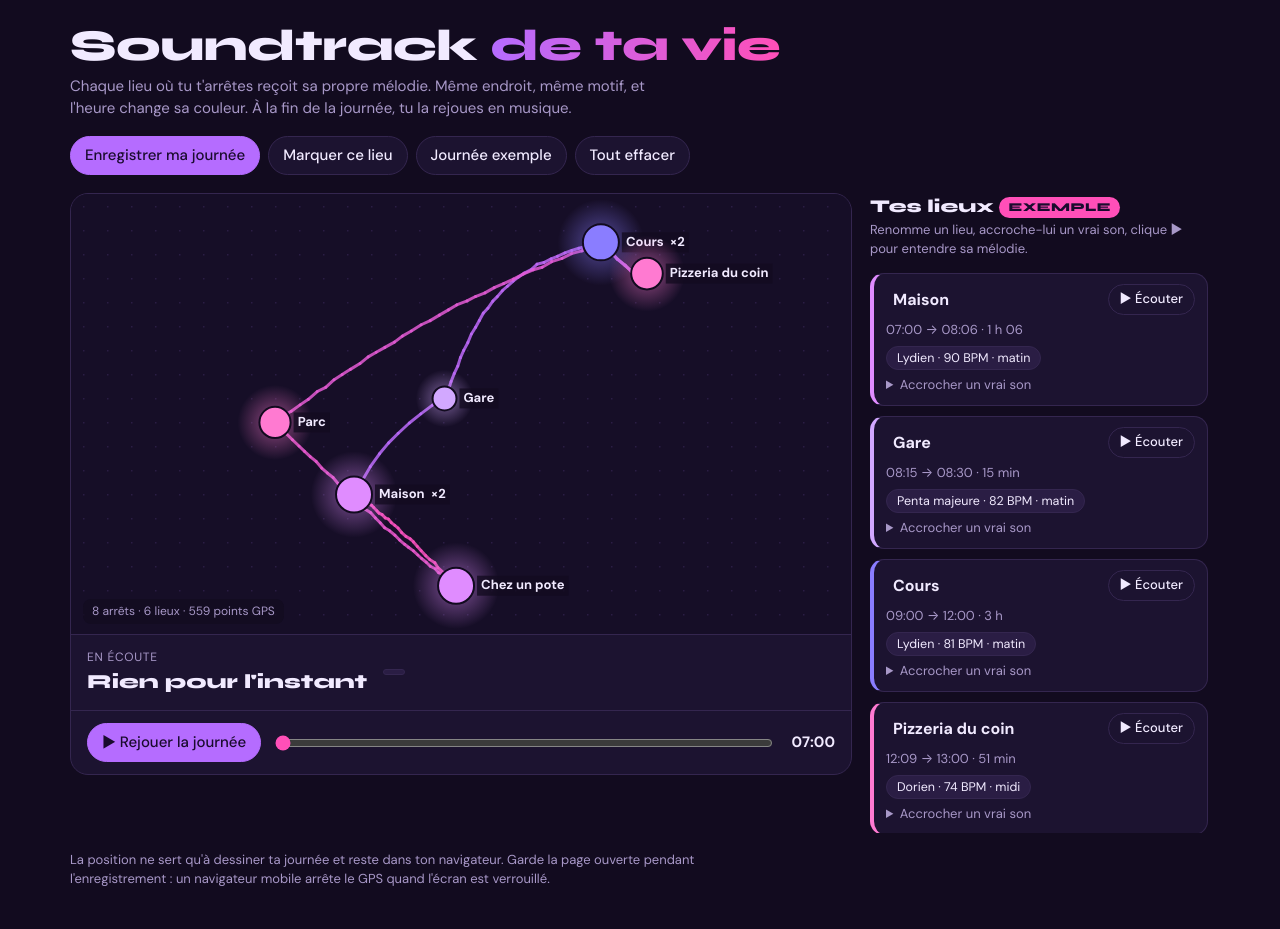
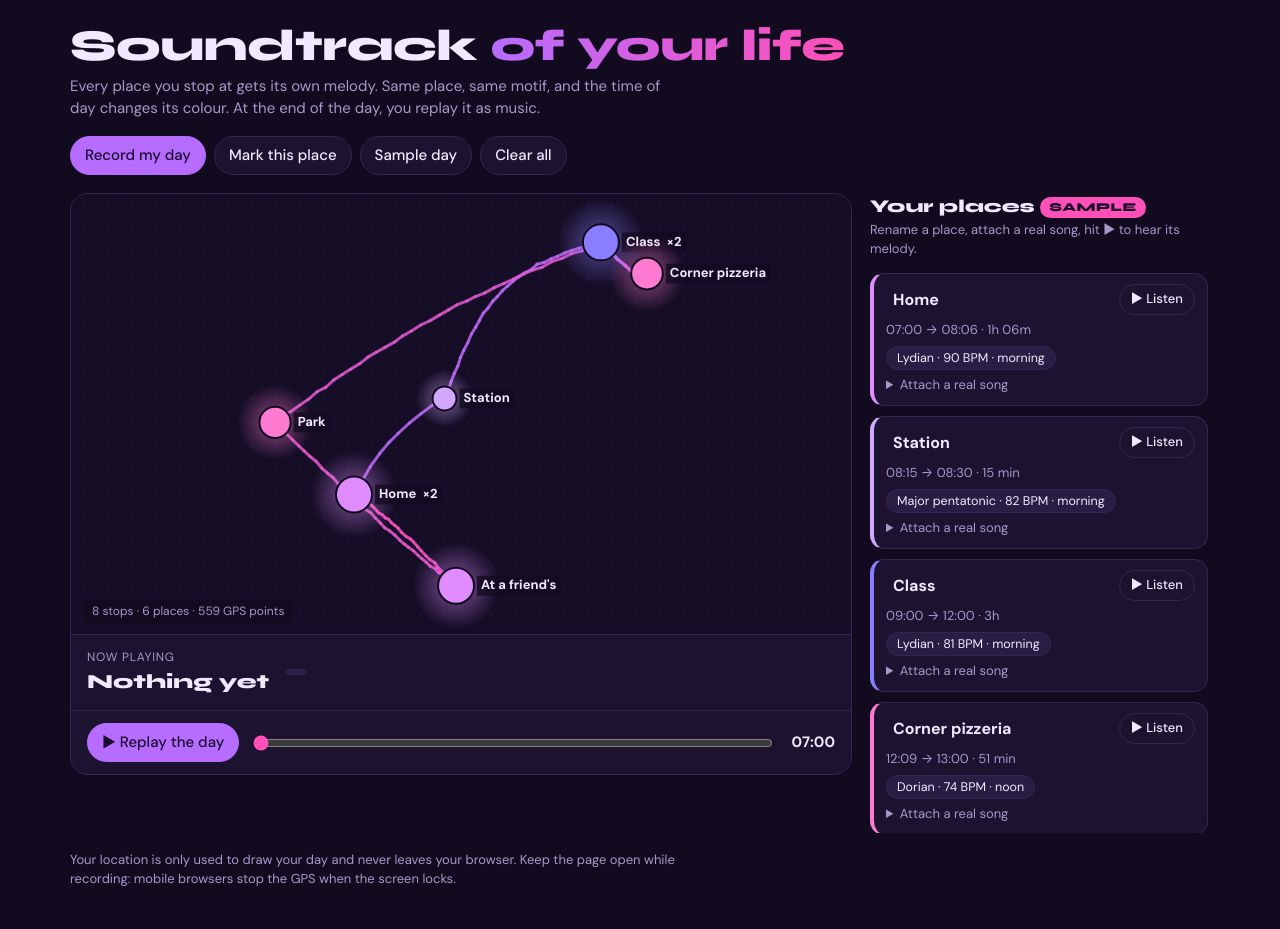
Before and after one commit to razzgui/soundtrack-de-ta-vie, a plain HTML site: page index.html in a window 1280 px wide. Drawn offline with Linux system fonts and the light colour scheme.

Commit message:
page traduite lfm

```diff
--- a/index.html
+++ b/index.html
@@ -1,14 +1,14 @@
 <!DOCTYPE html>
-<html lang="fr">
+<html lang="en">
 <head>
 <meta charset="utf-8">
 <meta name="viewport" content="width=device-width, initial-scale=1">
-<title>Soundtrack de ta vie</title>
+<title>Soundtrack of Your Life</title>
 <link rel="preconnect" href="https://fonts.googleapis.com">
 <link rel="preconnect" href="https://fonts.gstatic.com" crossorigin>
 <link href="https://fonts.googleapis.com/css2?family=Syne:wght@600;800&family=DM+Sans:opsz,wght@9..40,400;9..40,500;9..40,700&display=swap" rel="stylesheet">
 <style>
-/* Plan : nuit violette, une carte-canvas au centre, la liste des lieux à droite, la barre de replay dessous. Thème sombre unique, assumé. */
+/* Plan: purple night, canvas map in the middle, list of places on the right, replay bar below. Single dark theme on purpose. */
 :root{
   --bg:#120b1f;
   --surface:#1c1330;
@@ -78,75 +78,75 @@ footer{color:var(--muted);font-size:13px;max-width:75ch}
 <div class="wrap">
   <header>
     <div>
-      <h1>Soundtrack <span>de ta vie</span></h1>
-      <p class="sub">Chaque lieu où tu t'arrêtes reçoit sa propre mélodie. Même endroit, même motif, et l'heure change sa couleur. À la fin de la journée, tu la rejoues en musique.</p>
+      <h1>Soundtrack <span>of your life</span></h1>
+      <p class="sub">Every place you stop at gets its own melody. Same place, same motif, and the time of day changes its colour. At the end of the day, you replay it as music.</p>
     </div>
     <div class="controls">
-      <button id="btnRec" class="primary" type="button">Enregistrer ma journée</button>
-      <button id="btnMark" type="button">Marquer ce lieu</button>
-      <button id="btnDemo" type="button">Journée exemple</button>
-      <button id="btnClear" type="button">Tout effacer</button>
+      <button id="btnRec" class="primary" type="button">Record my day</button>
+      <button id="btnMark" type="button">Mark this place</button>
+      <button id="btnDemo" type="button">Sample day</button>
+      <button id="btnClear" type="button">Clear all</button>
     </div>
   </header>
 
   <div id="note" class="note" role="status"></div>
 
   <div class="main">
-    <section class="mapcard" aria-label="Carte de la journée">
+    <section class="mapcard" aria-label="Map of the day">
       <div class="mapwrap" id="mapwrap">
         <canvas id="map"></canvas>
         <div class="legend" id="legend"></div>
       </div>
       <div class="now" aria-live="polite">
         <div>
-          <div class="lbl">En écoute</div>
-          <div class="name" id="nowName">Rien pour l'instant</div>
+          <div class="lbl">Now playing</div>
+          <div class="name" id="nowName">Nothing yet</div>
         </div>
         <span class="chip" id="nowChip" hidden></span>
         <span id="nowSong"></span>
       </div>
       <div class="replay">
-        <button id="btnReplay" class="primary" type="button">▶ Rejouer la journée</button>
-        <input id="scrub" type="range" min="0" max="1000" value="0" aria-label="Position dans la journée">
+        <button id="btnReplay" class="primary" type="button">▶ Replay the day</button>
+        <input id="scrub" type="range" min="0" max="1000" value="0" aria-label="Position in the day">
         <span class="clock" id="clock">--:--</span>
       </div>
     </section>
 
-    <aside class="list" id="list" aria-label="Lieux de la journée"></aside>
+    <aside class="list" id="list" aria-label="Places of the day"></aside>
   </div>
 
-  <footer>La position ne sert qu'à dessiner ta journée et reste dans ton navigateur. Garde la page ouverte pendant l'enregistrement : un navigateur mobile arrête le GPS quand l'écran est verrouillé.</footer>
+  <footer>Your location is only used to draw your day and never leaves your browser. Keep the page open while recording: mobile browsers stop the GPS when the screen locks.</footer>
 </div>
 
 <script>
 (() => {
 const $ = s => document.querySelector(s);
-const STORE = 'sdtv-v1';
+const STORE = 'sdtv-en-v1';
 const PALETTE = ['#b56cff','#ff4fb8','#8a7dff','#e08cff','#ff7ad1','#7a63ff','#d2a8ff','#ff9be0'];
 
-/* ---------- utilitaires ---------- */
+/* ---------- utils ---------- */
 function mulberry32(a){return function(){a|=0;a=a+0x6D2B79F5|0;let t=Math.imul(a^a>>>15,1|a);t=t+Math.imul(t^t>>>7,61|t)^t;return((t^t>>>14)>>>0)/4294967296;};}
 function hashStr(s){let h=2166136261;for(let i=0;i<s.length;i++){h^=s.charCodeAt(i);h=Math.imul(h,16777619);}return h>>>0;}
 function dist(a,b){const r=Math.PI/180,R=6371000;const dLat=(b.lat-a.lat)*r,dLng=(b.lng-a.lng)*r*Math.cos((a.lat+b.lat)/2*r);return R*Math.hypot(dLat,dLng);}
 function keyFor(lat,lng){return Math.round(lat*1500)+':'+Math.round(lng*1000);}
 function colorFor(key){return PALETTE[hashStr(key)%PALETTE.length];}
-function fmt(t){return new Date(t).toLocaleTimeString('fr-CH',{hour:'2-digit',minute:'2-digit'});}
-function dur(ms){const m=Math.round(ms/60000);return m<60?m+' min':Math.floor(m/60)+' h'+(m%60?' '+String(m%60).padStart(2,'0'):'');}
+function fmt(t){return new Date(t).toLocaleTimeString('en-GB',{hour:'2-digit',minute:'2-digit'});}
+function dur(ms){const m=Math.round(ms/60000);return m<60?m+' min':Math.floor(m/60)+'h'+(m%60?' '+String(m%60).padStart(2,'0')+'m':'');}
 function note(msg){const n=$('#note');n.textContent=msg;n.classList.toggle('show',!!msg);}
 
-/* ---------- musique ---------- */
+/* ---------- music ---------- */
 const MODES={
-  'Lydien':[0,2,4,6,7,9,11],'Ionien':[0,2,4,5,7,9,11],'Penta majeure':[0,2,4,7,9],
-  'Mixolydien':[0,2,4,5,7,9,10],'Dorien':[0,2,3,5,7,9,10],'Éolien':[0,2,3,5,7,8,10],
-  'Phrygien':[0,1,3,5,7,8,10],'Penta mineure':[0,3,5,7,10],'Mineur harmonique':[0,2,3,5,7,8,11]
+  'Lydian':[0,2,4,6,7,9,11],'Ionian':[0,2,4,5,7,9,11],'Major pentatonic':[0,2,4,7,9],
+  'Mixolydian':[0,2,4,5,7,9,10],'Dorian':[0,2,3,5,7,9,10],'Aeolian':[0,2,3,5,7,8,10],
+  'Phrygian':[0,1,3,5,7,8,10],'Minor pentatonic':[0,3,5,7,10],'Harmonic minor':[0,2,3,5,7,8,11]
 };
 function modesForHour(h){
-  if(h<10) return ['Lydien','Ionien','Penta majeure'];
-  if(h<17) return ['Mixolydien','Dorien','Ionien','Penta majeure'];
-  if(h<21) return ['Dorien','Éolien','Penta mineure'];
-  return ['Phrygien','Éolien','Mineur harmonique'];
+  if(h<10) return ['Lydian','Ionian','Major pentatonic'];
+  if(h<17) return ['Mixolydian','Dorian','Ionian','Major pentatonic'];
+  if(h<21) return ['Dorian','Aeolian','Minor pentatonic'];
+  return ['Phrygian','Aeolian','Harmonic minor'];
 }
-function moment(h){return h<6?'nuit':h<10?'matin':h<14?'midi':h<18?'après-midi':h<22?'soir':'nuit';}
+function moment(h){return h<6?'night':h<10?'morning':h<14?'noon':h<18?'afternoon':h<22?'evening':'night';}
 function makeTheme(seedKey,hour){
   const rng=mulberry32(hashStr(seedKey));
   const root=45+Math.floor(rng()*10);
@@ -249,7 +249,7 @@ const Engine={
   }
 };
 
-/* ---------- données ---------- */
+/* ---------- data ---------- */
 function save(){try{localStorage.setItem(STORE,JSON.stringify(data));}catch(e){}}
 function load(){try{const d=JSON.parse(localStorage.getItem(STORE));return d&&Array.isArray(d.points)?d:null;}catch(e){return null;}}
 
@@ -257,8 +257,8 @@ function demo(){
   const base={lat:46.7245,lng:6.5320};
   const d0=new Date();d0.setHours(0,0,0,0);const H=h=>d0.getTime()+h*3600000;
   const spots={maison:[0,0],gare:[0.0040,0.0055],cours:[0.0105,0.0150],resto:[0.0092,0.0178],parc:[0.0030,-0.0048],pote:[-0.0038,0.0062]};
-  const plan=[['maison','Maison',7,8.1],['gare','Gare',8.25,8.5],['cours','Cours',9,12],['resto','Pizzeria du coin',12.15,13],
-              ['cours','Cours',13.15,16.4],['parc','Parc',17,17.8],['pote','Chez un pote',18.4,21.5],['maison','Maison',22,23]];
+  const plan=[['maison','Home',7,8.1],['gare','Station',8.25,8.5],['cours','Class',9,12],['resto','Corner pizzeria',12.15,13],
+              ['cours','Class',13.15,16.4],['parc','Park',17,17.8],['pote',"At a friend's",18.4,21.5],['maison','Home',22,23]];
   const rng=mulberry32(7),points=[],places=[];
   plan.forEach(([k,name,a,b],i)=>{
     const [dla,dln]=spots[k],lat=base.lat+dla,lng=base.lng+dln;
@@ -294,7 +294,7 @@ function mergePlaces(stays){
     if(prev){p={...prev,lat:s.lat,lng:s.lng,start:s.start,end:s.end};}
     else{
       const key=keyFor(s.lat,s.lng),same=old.concat(out).find(o=>o.key===key&&o.name);
-      p={id:'p'+s.start,key,lat:s.lat,lng:s.lng,start:s.start,end:s.end,name:same?same.name:'Lieu '+(out.filter(o=>!o.manual).length+1),song:'',url:''};
+      p={id:'p'+s.start,key,lat:s.lat,lng:s.lng,start:s.start,end:s.end,name:same?same.name:'Place '+(out.filter(o=>!o.manual).length+1),song:'',url:''};
     }
     out.push(p);
   });
@@ -304,7 +304,7 @@ function mergePlaces(stays){
 let data=load()||demo();
 const themeFor=p=>makeTheme(p.key,new Date(p.start).getHours());
 
-/* ---------- lecture ---------- */
+/* ---------- playback ---------- */
 let nowId=null;
 function playPlace(p){Engine.play(themeFor(p));nowId=p.id;updateNow();}
 function playRoute(t){Engine.play(routeTheme(new Date(t).getHours()));nowId='route';updateNow();}
@@ -318,18 +318,18 @@ function updateNow(){
   song.textContent='';
   if(nowId==='route'){
     const th=Engine.pending||Engine.theme;
-    $('#nowName').textContent='En route';chip.hidden=false;chip.textContent=th?th.mode+' · '+th.bpm+' BPM':'';
+    $('#nowName').textContent='On the move';chip.hidden=false;chip.textContent=th?th.mode+' · '+th.bpm+' BPM':'';
   }else if(p){
     const th=themeFor(p);
-    $('#nowName').textContent=p.name||'Lieu sans nom';chip.hidden=false;
+    $('#nowName').textContent=p.name||'Unnamed place';chip.hidden=false;
     chip.textContent=th.mode+' · '+th.bpm+' BPM · '+moment(th.hour);
     if(p.url&&/^https?:\/\//.test(p.url)){
-      const a=document.createElement('a');a.href=p.url;a.target='_blank';a.rel='noopener';a.textContent='♪ '+(p.song||'Ton son ici');song.appendChild(a);
+      const a=document.createElement('a');a.href=p.url;a.target='_blank';a.rel='noopener';a.textContent='♪ '+(p.song||'Your song');song.appendChild(a);
     }else if(p.song){song.textContent='♪ '+p.song;}
-  }else{$('#nowName').textContent='Rien pour l\'instant';chip.hidden=true;}
+  }else{$('#nowName').textContent='Nothing yet';chip.hidden=true;}
   document.querySelectorAll('.place').forEach(el=>{
     const on=el.dataset.id===nowId;el.classList.toggle('playing',on);
-    el.querySelector('.play').textContent=on?'■ Stop':'▶ Écouter';
+    el.querySelector('.play').textContent=on?'■ Stop':'▶ Listen';
   });
 }
 
@@ -373,9 +373,9 @@ function startReplay(){
   $('#btnReplay').textContent='❚❚ Pause';
   syncReplay();requestAnimationFrame(frame);
 }
-function stopReplay(){replay.on=false;$('#btnReplay').textContent='▶ Rejouer la journée';stopAll();}
+function stopReplay(){replay.on=false;$('#btnReplay').textContent='▶ Replay the day';stopAll();}
 
-/* ---------- carte ---------- */
+/* ---------- map ---------- */
 const cv=$('#map'),g=cv.getContext('2d');let W=0,Hh=0,dpr=1;
 function resize(){const r=$('#mapwrap').getBoundingClientRect();dpr=window.devicePixelRatio||1;W=r.width;Hh=r.height;cv.width=W*dpr;cv.height=Hh*dpr;g.setTransform(dpr,0,0,dpr,0,0);}
 new ResizeObserver(resize).observe($('#mapwrap'));resize();
@@ -405,7 +405,7 @@ function draw(now){
   g.clearRect(0,0,W,Hh);g.fillStyle='#160e27';g.fillRect(0,0,W,Hh);
   g.fillStyle='#2a1d44';for(let x=12;x<W;x+=24)for(let y=12;y<Hh;y+=24)g.fillRect(x,y,1.5,1.5);
   const P=projector();hits=[];
-  if(!P){g.fillStyle='#a898c8';g.font='15px DM Sans, sans-serif';g.textAlign='center';g.fillText('Lance l\'enregistrement ou la journée exemple',W/2,Hh/2);requestAnimationFrame(draw);return;}
+  if(!P){g.fillStyle='#a898c8';g.font='15px DM Sans, sans-serif';g.textAlign='center';g.fillText('Start recording or load the sample day',W/2,Hh/2);requestAnimationFrame(draw);return;}
   const pts=data.points,T=replay.segs.length&&(replay.on||replay.u>0)?timeAt(replay.u):null;
   if(pts.length>1){
     const t0=pts[0].t,t1=pts[pts.length-1].t||t0+1;
@@ -435,7 +435,7 @@ function draw(now){
     g.fillStyle=col;g.beginPath();g.arc(q.x,q.y,r,0,Math.PI*2);g.fill();
     g.strokeStyle='#120b1f';g.lineWidth=2;g.stroke();
     g.font='600 13px DM Sans, sans-serif';g.textAlign='left';g.textBaseline='middle';
-    const label=(p.name||'Lieu')+(list.length>1?'  ×'+list.length:'');
+    const label=(p.name||'Place')+(list.length>1?'  ×'+list.length:'');
     const tx=q.x+r+7,tw=g.measureText(label).width;
     g.fillStyle='rgba(18,11,31,.78)';g.fillRect(tx-4,q.y-10,tw+8,20);
     g.fillStyle='#f1eaff';g.fillText(label,tx,q.y);
@@ -454,29 +454,29 @@ cv.addEventListener('click',e=>{
   if(h){const cur=h.list.find(p=>p.id===nowId);togglePlace(cur||h.list[0]);}
 });
 
-/* ---------- liste ---------- */
+/* ---------- list ---------- */
 function renderList(){
   const el=$('#list');
   if(el.contains(document.activeElement)&&document.activeElement.tagName==='INPUT')return;
   el.innerHTML='';
   const h=document.createElement('div');
-  h.innerHTML='<h2>Tes lieux '+(data.demo?'<span class="badge">exemple</span>':'')+'</h2><p class="hint">Renomme un lieu, accroche-lui un vrai son, clique ▶ pour entendre sa mélodie.</p>';
+  h.innerHTML='<h2>Your places '+(data.demo?'<span class="badge">sample</span>':'')+'</h2><p class="hint">Rename a place, attach a real song, hit ▶ to hear its melody.</p>';
   el.appendChild(h);
   if(!data.places.length){
     const e=document.createElement('div');e.className='empty';
-    e.textContent=data.points.length?'Pas encore d\'arrêt détecté. Un lieu apparaît quand tu restes environ 4 minutes au même endroit.':'Aucun lieu pour l\'instant.';
+    e.textContent=data.points.length?'No stop detected yet. A place shows up once you stay about 4 minutes in the same spot.':'No places yet.';
     el.appendChild(e);
   }
   data.places.forEach(p=>{
     const th=themeFor(p),c=document.createElement('div');
     c.className='place';c.dataset.id=p.id;c.style.setProperty('--c',colorFor(p.key));
     c.innerHTML=`
-      <div class="row"><input class="pname" type="text" id="n-${p.id}" aria-label="Nom du lieu"><button class="play" type="button">▶ Écouter</button></div>
+      <div class="row"><input class="pname" type="text" id="n-${p.id}" aria-label="Place name"><button class="play" type="button">▶ Listen</button></div>
       <div class="row"><span class="time">${fmt(p.start)} → ${fmt(p.end)} · ${dur(p.end-p.start)}</span></div>
       <div class="row"><span class="chip">${th.mode} · ${th.bpm} BPM · ${moment(th.hour)}</span></div>
-      <details><summary>Accrocher un vrai son</summary><div class="fields">
-        <input type="text" id="s-${p.id}" placeholder="Titre – artiste" aria-label="Titre du son">
-        <input type="url" id="u-${p.id}" placeholder="Lien YouTube, Spotify…" aria-label="Lien du son">
+      <details><summary>Attach a real song</summary><div class="fields">
+        <input type="text" id="s-${p.id}" placeholder="Title – artist" aria-label="Song title">
+        <input type="url" id="u-${p.id}" placeholder="YouTube, Spotify link…" aria-label="Song link">
       </div></details>`;
     const n=c.querySelector('.pname'),s=c.querySelector('#s-'+p.id),u=c.querySelector('#u-'+p.id);
     n.value=p.name||'';s.value=p.song||'';u.value=p.url||'';
@@ -491,13 +491,13 @@ function renderList(){
 }
 function legend(){
   const n=data.places.length,keys=new Set(data.places.map(p=>p.key)).size;
-  $('#legend').textContent=data.points.length?`${n} arrêt${n>1?'s':''} · ${keys} lieu${keys>1?'x':''} · ${data.points.length} points GPS`:'';
+  $('#legend').textContent=data.points.length?`${n} stop${n>1?'s':''} · ${keys} place${keys>1?'s':''} · ${data.points.length} GPS points`:'';
 }
 function refresh(){buildSegs();renderList();legend();$('#btnReplay').disabled=!replay.total;if(!replay.on){replay.u=0;$('#scrub').value=0;$('#clock').textContent=replay.total?fmt(timeAt(0)):'--:--';}}
 
 /* ---------- GPS ---------- */
 let watchId=null;
-function setRec(on){const b=$('#btnRec');b.textContent=on?'■ Arrêter l\'enregistrement':'Enregistrer ma journée';b.classList.toggle('rec',on);b.classList.toggle('primary',!on);}
+function setRec(on){const b=$('#btnRec');b.textContent=on?'■ Stop recording':'Record my day';b.classList.toggle('rec',on);b.classList.toggle('primary',!on);}
 function onPos(pos){
   const pt={lat:pos.coords.latitude,lng:pos.coords.longitude,t:Date.now()};
   if(data.demo){data={points:[],places:[],demo:false};}
@@ -510,31 +510,31 @@ function onPos(pos){
 function onErr(e){
   stopGPS();
   note(e.code===1
-    ?'La localisation est refusée ici. Dans l\'aperçu Claude elle est toujours bloquée : héberge la page en HTTPS (GitHub Pages, Netlify…) pour enregistrer ta vraie journée. La journée exemple marche en attendant.'
-    :'Position introuvable pour le moment. Réessaie dehors ou avec le GPS activé.');
+    ?'Location access was denied. Allow it in your browser settings, or host the page over HTTPS (GitHub Pages, Netlify…). The sample day works in the meantime.'
+    :'Could not find your position. Try again outside or with GPS turned on.');
 }
 function startGPS(){
-  if(!('geolocation' in navigator)){note('Ton navigateur ne donne pas accès à la position.');return;}
-  try{watchId=navigator.geolocation.watchPosition(onPos,onErr,{enableHighAccuracy:true,maximumAge:10000,timeout:30000});setRec(true);note('Enregistrement en cours… garde la page ouverte.');}
+  if(!('geolocation' in navigator)){note("Your browser doesn't give access to your location.");return;}
+  try{watchId=navigator.geolocation.watchPosition(onPos,onErr,{enableHighAccuracy:true,maximumAge:10000,timeout:30000});setRec(true);note('Recording… keep this page open.');}
   catch(e){onErr({code:1});}
 }
 function stopGPS(){if(watchId!==null){try{navigator.geolocation.clearWatch(watchId);}catch(e){}}watchId=null;setRec(false);}
 
-/* ---------- boutons ---------- */
+/* ---------- buttons ---------- */
 $('#btnRec').addEventListener('click',()=>watchId===null?startGPS():(stopGPS(),note('')));
 $('#btnMark').addEventListener('click',()=>{
-  if(data.demo||!data.points.length){note('Lance d\'abord l\'enregistrement : il faut ta position actuelle pour marquer un lieu.');return;}
+  if(data.demo||!data.points.length){note('Start recording first: marking a place needs your current position.');return;}
   const l=data.points[data.points.length-1],t=Date.now();
   const key=keyFor(l.lat,l.lng),same=data.places.find(o=>o.key===key&&o.name);
-  data.places.push({id:'m'+t,key,lat:l.lat,lng:l.lng,start:t,end:t+300000,name:same?same.name:'Lieu marqué',song:'',url:'',manual:true});
+  data.places.push({id:'m'+t,key,lat:l.lat,lng:l.lng,start:t,end:t+300000,name:same?same.name:'Marked place',song:'',url:'',manual:true});
   data.places.sort((a,b)=>a.start-b.start);save();refresh();
 });
 $('#btnDemo').addEventListener('click',()=>{stopGPS();if(replay.on)stopReplay();stopAll();data=demo();save();refresh();note('');});
 let clearArmed=null;
 $('#btnClear').addEventListener('click',e=>{
   const b=e.currentTarget;
-  if(!clearArmed){b.textContent='Sûr ? Clique encore';clearArmed=setTimeout(()=>{b.textContent='Tout effacer';clearArmed=null;},3000);return;}
-  clearTimeout(clearArmed);clearArmed=null;b.textContent='Tout effacer';
+  if(!clearArmed){b.textContent='Sure? Click again';clearArmed=setTimeout(()=>{b.textContent='Clear all';clearArmed=null;},3000);return;}
+  clearTimeout(clearArmed);clearArmed=null;b.textContent='Clear all';
   stopGPS();if(replay.on)stopReplay();stopAll();data={points:[],places:[],demo:false};save();refresh();
 });
 $('#btnReplay').addEventListener('click',()=>replay.on?stopReplay():startReplay());
```
